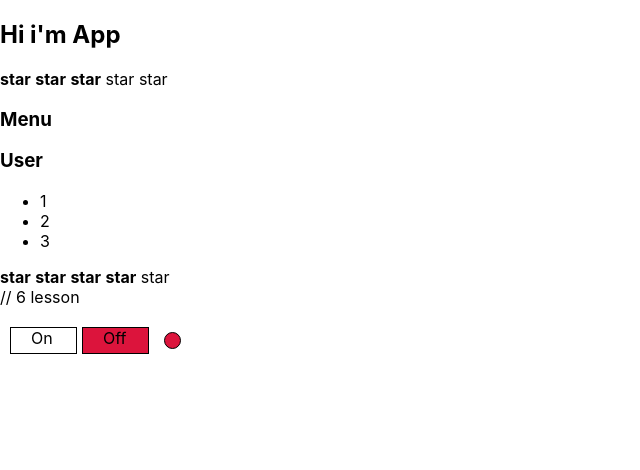
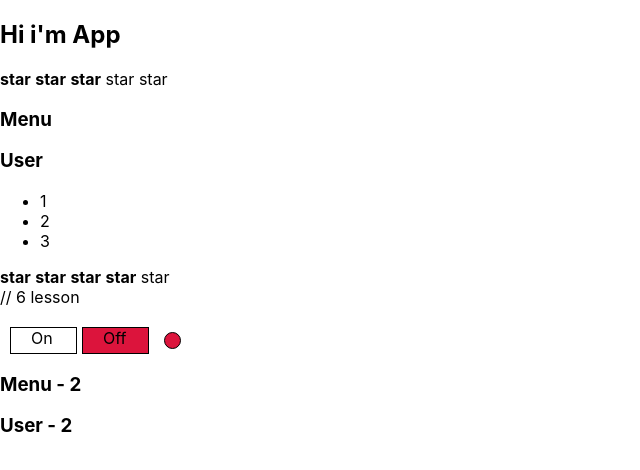
Before and after one commit to antonnur/it-kamasutra-examples, a React (Create React App) app: page / in a window 1280 px wide. Shown: the top 470 px of the page, without its empty margins (0-640 px from the left). Built offline with nearby package versions, Linux system fonts and the light colour scheme.

Commit message:
PC Work 06 lesson

```diff
--- a/src/App.tsx
+++ b/src/App.tsx
@@ -3,6 +3,7 @@ import './App.css';
 import {Accordion} from "./components/Accordion/Accordion";
 import {Rating} from "./components/Rating/Rating";
 import OnOff from "./components/OnOff/OnOff";
+import {UncontrolledAccordion} from "./components/SelfControlledAccordion/UncontrolledAccordion";
 
 export type TitlePropsType = {
   title: string
@@ -18,6 +19,8 @@ function App() {
       <Rating value={4}/>
       // 6 lesson
       <OnOff/>
+      <UncontrolledAccordion title={'Menu - 2'}/>
+      <UncontrolledAccordion title={'User - 2'}/>
     </div>
   )
 }
--- a/src/components/OnOff/OnOff.tsx
+++ b/src/components/OnOff/OnOff.tsx
@@ -1,18 +1,18 @@
-import React from "react";
+import React, {useState} from "react";
 import s from './OnOff.module.css'
 
 type PropsType = {}
 
 function OnOff(props: PropsType) {
 
-  const on = false
+
+  let[on, setOn] = useState(false)
 
   const OnOffStyle = {
     marginTop: '20px',
     display: 'flex',
     alignItems: 'center'
   }
-
   const onStyle = {
     marginLeft: '10px',
     width: '45px',
@@ -21,7 +21,6 @@ function OnOff(props: PropsType) {
     paddingLeft: "20px",
     backgroundColor: on ? 'greenyellow' : 'white'
   }
-
   const offStyle = {
     marginLeft: '5px',
     width: '45px',
@@ -30,7 +29,6 @@ function OnOff(props: PropsType) {
     paddingLeft: "20px",
     backgroundColor: on ? 'white' : 'crimson'
   }
-
   const indicatorStyle = {
     marginLeft: '15px',
     width: '15px',
@@ -40,14 +38,16 @@ function OnOff(props: PropsType) {
     backgroundColor: on ? 'greenyellow' : 'crimson'
   }
 
-
   return (
     <div style={OnOffStyle}>
       <div style={onStyle} onClick={() => {
+        setOn(true)
       }}>On
       </div>
       <div style={offStyle} onClick={() => {
-      }}>Off</div>
+        setOn(false)
+      }}>Off
+      </div>
       <div style={indicatorStyle}></div>
     </div>
   )
--- /dev/null
+++ b/src/components/SelfControlledAccordion/UncontrolledAccordion.tsx
@@ -0,0 +1,37 @@
+import React from "react";
+import {TitlePropsType} from "../../App";
+
+type AccordionPropsType = {
+  title: string
+  // collapsed?: boolean
+}
+
+
+// короткая запись
+export function UncontrolledAccordion(props: AccordionPropsType) {
+
+  const collapsed = true
+
+  return (
+    <div>
+      <AccordionTitle title={props.title}/>
+      {!collapsed && <AccordionBody/>}
+    </div>
+  )
+}
+
+function AccordionTitle(props: TitlePropsType) {
+  return (
+    <h3>{props.title}</h3>
+  )
+}
+
+function AccordionBody() {
+  return (
+    <ul>
+      <li>1</li>
+      <li>2</li>
+      <li>3</li>
+    </ul>
+  )
+}
```
